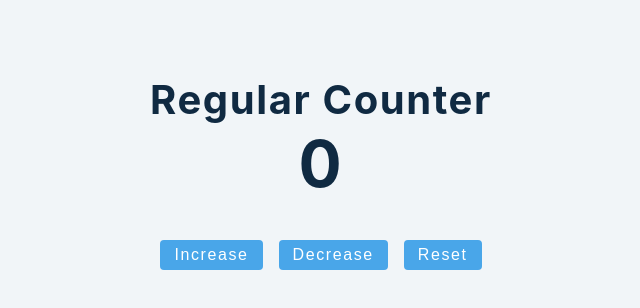
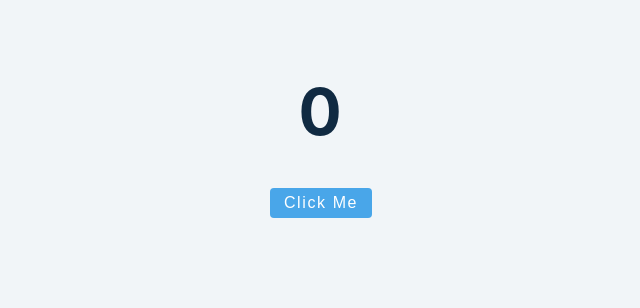
Before and after one commit to indiemike01/react-advanced-2020, a React (Create React App) app: page / in a window 1280 px wide. Shown: the top 308 px of the page, without its empty margins (319-959 px from the left). Built offline with nearby package versions, Linux system fonts and the light colour scheme.

Commit message:
useEffect

```diff
--- a/src/App.js
+++ b/src/App.js
@@ -1,5 +1,5 @@
 import React from "react";
-import Setup from "./tutorial/1-useState/setup/5-useState-counter.js";
+import Setup from "./tutorial/2-useEffect/setup/1-useEffect-basics.js";
 import Final from "./tutorial/1-useState/final/2-useState-basics.js";
 
 function App() {
--- a/src/tutorial/2-useEffect/setup/1-useEffect-basics.js
+++ b/src/tutorial/2-useEffect/setup/1-useEffect-basics.js
@@ -1,9 +1,21 @@
-import React, { useState, useEffect } from 'react';
+import React, { useState, useEffect } from "react";
 // by default runs after every re-render
 // cleanup function
 // second parameter
 const UseEffectBasics = () => {
-  return <h2>useEffect Basics</h2>;
+  const [value, setValue] = useState(0);
+  useEffect(() => {
+    document.title = value == 0 ? `React app` : `New Messages(${value})`;
+  }, [value]);
+
+  return (
+    <>
+      <h1>{value}</h1>
+      <button className="btn" onClick={() => setValue(value + 1)}>
+        Click me
+      </button>
+    </>
+  );
 };
 
 export default UseEffectBasics;
```
